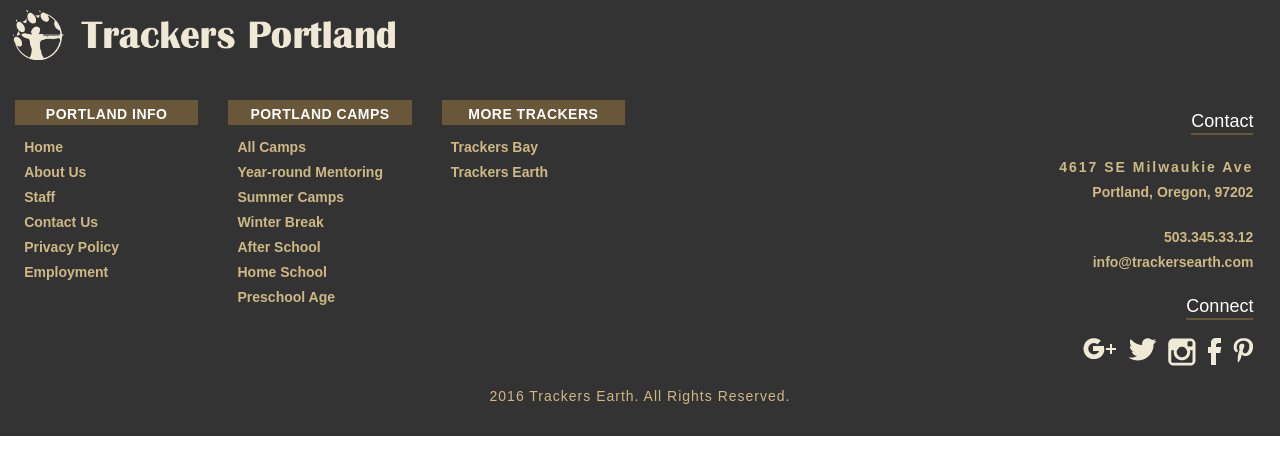
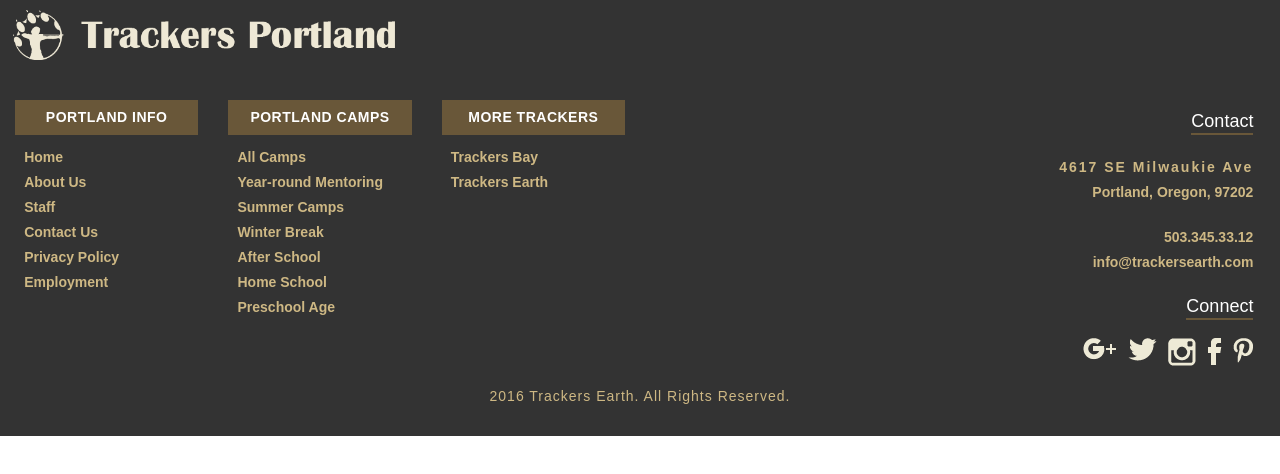
Before and after one commit to pabloverapdx/trackers-earth-footer, a plain HTML site: page index.html in a window 1280 px wide. Drawn offline with nearby package versions, Linux system fonts and the light colour scheme.

Commit message:
center vertically portland info - portland camps - more trackers

```diff
--- a/styles.scss
+++ b/styles.scss
@@ -29,16 +29,14 @@
 
 
 .footer-column-header {
-  width: 100%;
-  height: 30%;
+  height: 35px;
+  line-height: 35px;
   background-color: #695739;
 }
 
 .footer-column-title {
   color: white;
   text-align: center;
-  padding-top: 4px;
-  padding-bottom: 1px;
   font-family: "museo-sans",sans-serif;
   font-weight: 900;
   letter-spacing: 0.5px;
```
Also changed, not shown: styles.css, 1 other file.
